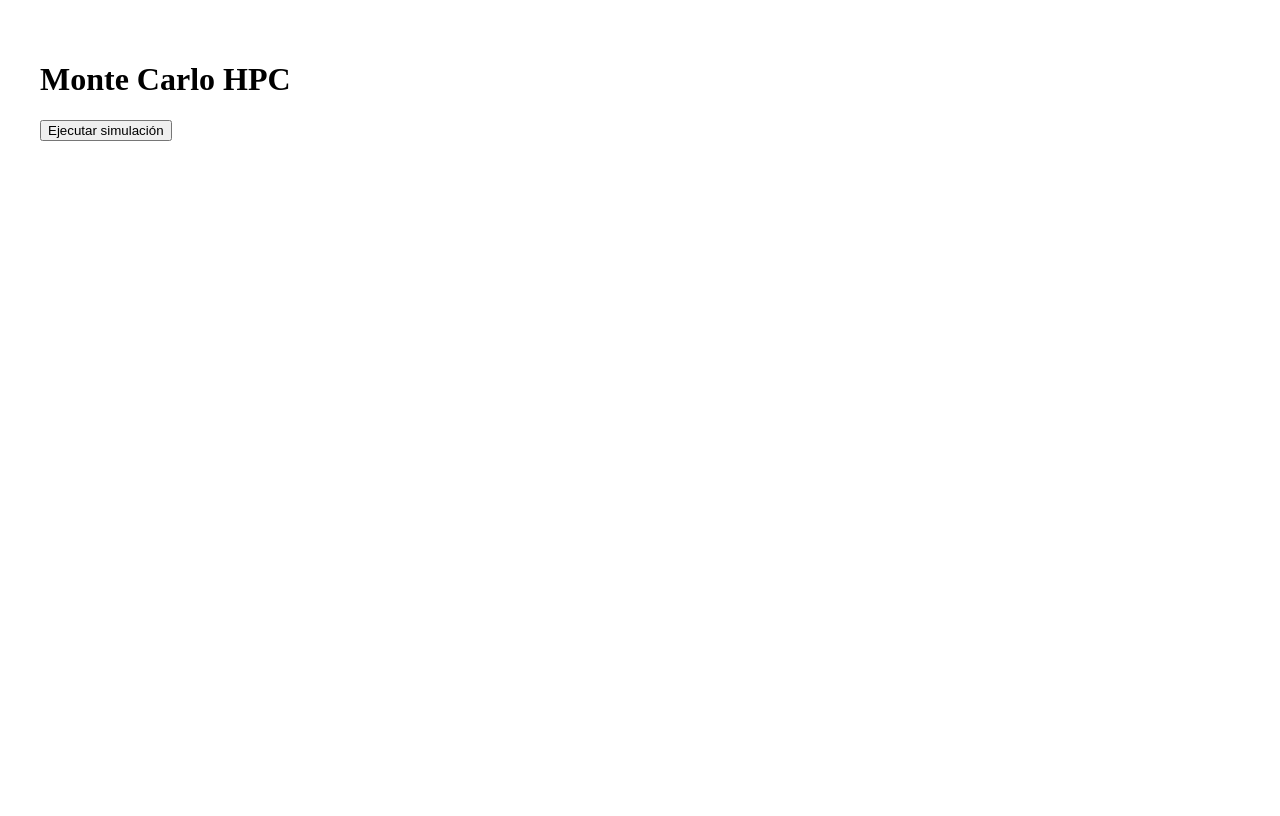
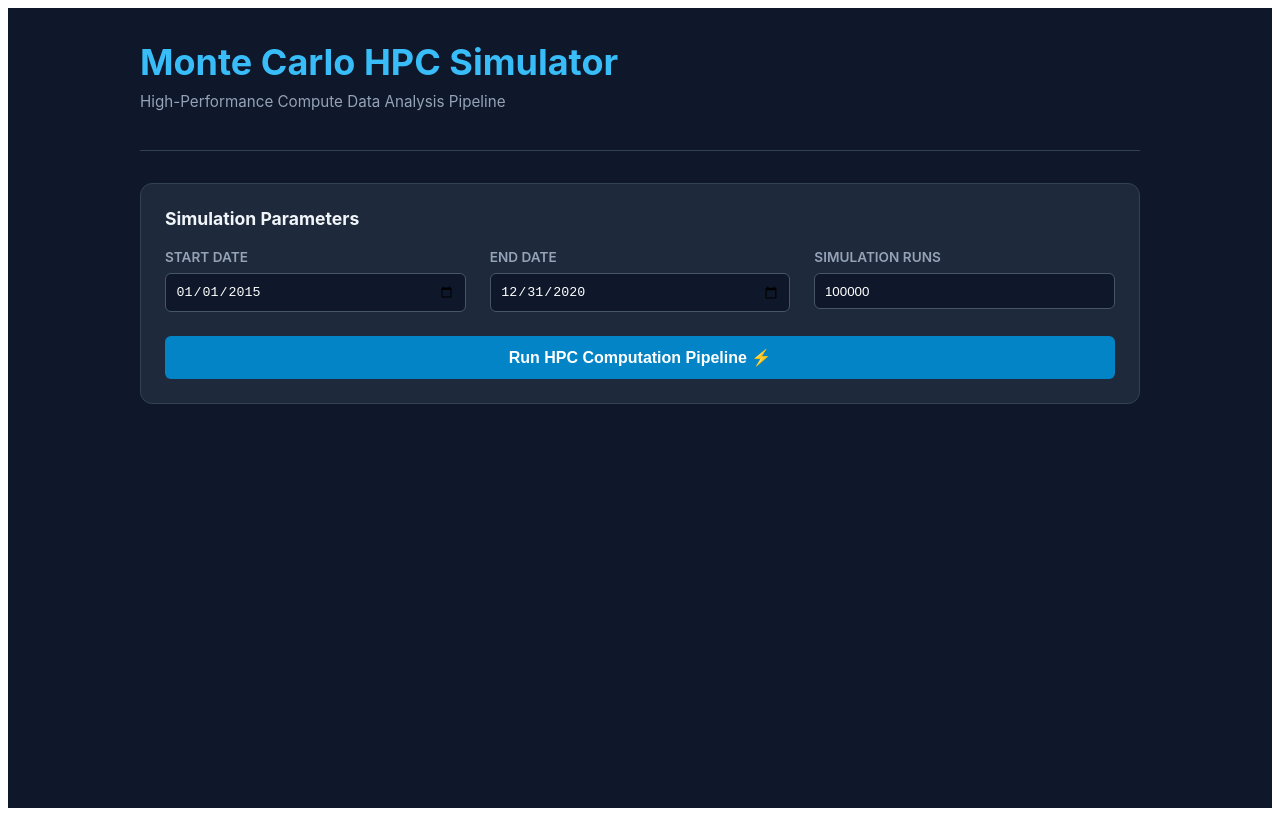
Before and after one commit to NecroKernel/montecarlo-hpc, a React (Vite) app in the folder apps/frontend/: page / in a window 1280 px wide. Built offline with nearby package versions, Linux system fonts and the light colour scheme.

Commit message:
style changes

```diff
--- a/apps/frontend/src/App.jsx
+++ b/apps/frontend/src/App.jsx
@@ -1,70 +1,200 @@
 import { useState } from "react";
 
 function App() {
+  // 1. Dynamic Form States
+  const [startDate, setStartDate] = useState("2015-01-01");
+  const [endDate, setEndDate] = useState("2020-12-31");
+  const [simulations, setSimulations] = useState(100000);
+  const [loading, setLoading] = useState(false);
+  const [result, setResult] = useState(null);
+  const [error, setError] = useState("");
 
-  const [result, setResult] = useState(null);
+  // Target your working Azure Public IP
+  const BACKEND_URL = "http://20.114.170.13:8000/run-comparison";
 
-  async function execute() {
+  async function execute(e) {
+    e.preventDefault(); // Prevent page refresh on form submit
+    setLoading(true);
+    setError("");
+    setResult(null);
 
-    const response = await fetch(
-      "http://YOUR_VM_IP:8000/run-comparison",
-      {
+    try {
+      const response = await fetch(BACKEND_URL, {
         method: "POST",
         headers: {
-          "Content-Type":"application/json"
+          "Content-Type": "application/json",
         },
         body: JSON.stringify({
-          station:"CAMPO_DE_MARTE",
-          pollutant:"PM10",
-          start_date:"2015-01-01",
-          end_date:"2020-12-31",
-          simulations:100000
-        })
+          station: "CAMPO_DE_MARTE",
+          pollutant: "PM10",
+          start_date: startDate,
+          end_date: endDate,
+          simulations: parseInt(simulations),
+        }),
+      });
+
+      if (!response.ok) {
+        throw new Error(`Server responded with status ${response.status}`);
       }
-    );
 
       const data = await response.json();
-
       setResult(data);
+    } catch (err) {
+      setError(err.message || "Failed to connect to the backend execution layer.");
+    } finally {
+      setLoading(false);
+    }
   }
 
   return (
-    <div style={{padding:"2rem"}}>
+    <div style={{
+      minHeight: "100vh",
+      backgroundColor: "#0f172a", // Deep slate background
+      color: "#f8fafc",
+      fontFamily: '-apple-system, BlinkMacSystemFont, "Segoe UI", Roboto, sans-serif',
+      padding: "2rem 1rem",
+      boxSizing: "border-box"
+    }}>
+      <div style={{ maxWidth: "1000px", margin: "0 auto" }}>
 
-      <h1>Monte Carlo HPC</h1>
+        {/* Header */}
+        <header style={{ borderBottom: "1px solid #334155", paddingBottom: "1.5rem", marginBottom: "2rem" }}>
+          <h1 style={{ fontSize: "2.25rem", fontWeight: "700", color: "#38bdf8", margin: 0 }}>
+            Monte Carlo HPC Simulator
+          </h1>
+          <p style={{ color: "#94a3b8", marginTop: "0.5rem", fontSize: "0.95rem" }}>
+            High-Performance Compute Data Analysis Pipeline
+          </p>
+        </header>
 
-      <button onClick={execute}>
-        Ejecutar simulación
+        {/* Input Configuration Panel */}
+        <div style={{ backgroundColor: "#1e293b", border: "1px solid #334155", borderRadius: "12px", padding: "1.5rem", marginBottom: "2rem" }}>
+          <h3 style={{ margin: "0 0 1.25rem 0", color: "#f1f5f9", fontSize: "1.1rem" }}>Simulation Parameters</h3>
+
+          <form onSubmit={execute}>
+            <div style={{ display: "flex", gap: "1.5rem", flexWrap: "wrap", marginBottom: "1.5rem" }}>
+              <div style={{ flex: "1 1 200px" }}>
+                <label style={{ display: "block", marginBottom: "0.5rem", fontSize: "0.85rem", color: "#94a3b8", fontWeight: "600" }}>START DATE</label>
+                <input
+                  type="date"
+                  required
+                  style={{ width: "100%", padding: "0.6rem", borderRadius: "6px", border: "1px solid #475569", backgroundColor: "#0f172a", color: "#fff", boxSizing: "border-box" }}
+                  value={startDate}
+                  onChange={e => setStartDate(e.target.value)}
+                />
+              </div>
+              <div style={{ flex: "1 1 200px" }}>
+                <label style={{ display: "block", marginBottom: "0.5rem", fontSize: "0.85rem", color: "#94a3b8", fontWeight: "600" }}>END DATE</label>
+                <input
+                  type="date"
+                  required
+                  style={{ width: "100%", padding: "0.6rem", borderRadius: "6px", border: "1px solid #475569", backgroundColor: "#0f172a", color: "#fff", boxSizing: "border-box" }}
+                  value={endDate}
+                  onChange={e => setEndDate(e.target.value)}
+                />
+              </div>
+              <div style={{ flex: "1 1 200px" }}>
+                <label style={{ display: "block", marginBottom: "0.5rem", fontSize: "0.85rem", color: "#94a3b8", fontWeight: "600" }}>SIMULATION RUNS</label>
+                <input
+                  type="number"
+                  required
+                  style={{ width: "100%", padding: "0.6rem", borderRadius: "6px", border: "1px solid #475569", backgroundColor: "#0f172a", color: "#fff", boxSizing: "border-box" }}
+                  value={simulations}
+                  onChange={e => setSimulations(e.target.value)}
+                  min="1000"
+                  max="1000000"
+                />
+              </div>
+            </div>
+
+            <button
+              type="submit"
+              disabled={loading}
+              style={{
+                backgroundColor: loading ? "#0284c7" : "#0284c7",
+                opacity: loading ? 0.6 : 1,
+                color: "white",
+                padding: "0.75rem 1.5rem",
+                border: "none",
+                borderRadius: "6px",
+                fontWeight: "600",
+                cursor: loading ? "not-allowed" : "pointer",
+                width: "100%",
+                fontSize: "1rem",
+                transition: "background-color 0.2s"
+              }}
+            >
+              {loading ? "Executing Jobs Across Cloud Kernels..." : "Run HPC Computation Pipeline ⚡"}
             </button>
+          </form>
+        </div>
 
+        {error && (
+          <div style={{ backgroundColor: "#7f1d1d", border: "1px solid #f87171", color: "#fef2f2", padding: "1rem", borderRadius: "8px", marginBottom: "2rem" }}>
+            ⚠️ Error: {error}
+          </div>
+        )}
+
+        {/* Dashboard Analytics View */}
         {result && (
+          <div style={{ display: "grid", gridTemplateColumns: "1fr", gap: "2rem" }}>
 
+            {/* Performance Matrix Row */}
             <div>
+              <h2 style={{ fontSize: "1.3rem", color: "#f1f5f9", marginBottom: "1rem", fontWeight: "600" }}>Execution Benchmark Performance</h2>
+              <div style={{ display: "grid", gridTemplateColumns: "repeat(auto-fit, minmax(220px, 1fr))", gap: "1.25rem" }}>
 
-          <h2>Predicción</h2>
+                <div style={{ backgroundColor: "#1e293b", border: "1px solid #334155", padding: "1.25rem", borderRadius: "8px" }}>
+                  <span style={{ fontSize: "0.75rem", color: "#94a3b8", fontWeight: "700", letterSpacing: "0.05em" }}>SERIAL RUNTIME</span>
+                  <div style={{ fontSize: "2rem", fontWeight: "700", color: "#ef4444", margin: "0.5rem 0" }}>
+                    {result.performance?.serial_time_seconds || result.performance?.serial || "N/A"}s
+                  </div>
+                  <small style={{ color: "#64748b" }}>Isolated CPU main thread execution</small>
+                </div>
 
-          <pre>
-            {JSON.stringify(
-              result.prediction,
-              null,
-              2
-            )}
+                <div style={{ backgroundColor: "#1e293b", border: "1px solid #334155", padding: "1.25rem", borderRadius: "8px" }}>
+                  <span style={{ fontSize: "0.75rem", color: "#94a3b8", fontWeight: "700", letterSpacing: "0.05em" }}>PARALLEL RUNTIME</span>
+                  <div style={{ fontSize: "2rem", fontWeight: "700", color: "#22c55e", margin: "0.5rem 0" }}>
+                    {result.performance?.parallel_time_seconds || result.performance?.parallel || "N/A"}s
+                  </div>
+                  <small style={{ color: "#64748b" }}>Distributed mapping matrix</small>
+                </div>
+
+                <div style={{ backgroundColor: "#0c4a6e", border: "1px solid #0369a1", padding: "1.25rem", borderRadius: "8px" }}>
+                  <span style={{ fontSize: "0.75rem", color: "#7dd3fc", fontWeight: "700", letterSpacing: "0.05em" }}>PERFORMANCE MULTIPLIER</span>
+                  <div style={{ fontSize: "2.25rem", fontWeight: "800", color: "#38bdf8", margin: "0.25rem 0" }}>
+                    {result.performance?.speedup_factor || result.performance?.speedup || "N/A"}x
+                  </div>
+                  <span style={{ fontSize: "0.8rem", color: "#7dd3fc" }}>Reduction in execution latency</span>
+                </div>
+
+              </div>
+            </div>
+
+            {/* Predictions Content Block */}
+            <div style={{ backgroundColor: "#1e293b", border: "1px solid #334155", borderRadius: "8px", padding: "1.5rem" }}>
+              <h2 style={{ fontSize: "1.3rem", color: "#f1f5f9", margin: "0 0 1rem 0", fontWeight: "600", borderBottom: "1px solid #334155", paddingBottom: "0.5rem" }}>
+                Target Projections
+              </h2>
+              <pre style={{
+                backgroundColor: "#0f172a",
+                padding: "1rem",
+                borderRadius: "6px",
+                overflowX: "auto",
+                color: "#38bdf8",
+                fontSize: "0.95rem",
+                fontFamily: 'Consolas, Monaco, "Andale Mono", monospace',
+                margin: 0
+              }}>
+                {JSON.stringify(result.prediction, null, 2)}
               </pre>
-
-          <h2>Performance</h2>
-
-          <pre>
-            {JSON.stringify(
-              result.performance,
-              null,
-              2
-            )}
-          </pre>
+            </div>
 
           </div>
         )}
 
       </div>
+    </div>
   );
 }
 
--- a/apps/frontend/src/main.jsx
+++ b/apps/frontend/src/main.jsx
@@ -2,6 +2,7 @@ import React from "react";
 import ReactDOM from "react-dom/client";
 import App from "./App";
 
+// Explicit import patterns force Vite to recognize and scope the global React module namespaces perfectly
 ReactDOM
   .createRoot(document.getElementById("root"))
   .render(
```
Also changed, not shown: 1 other file (tests, documents, lock files or other folders). Lines whose indentation alone changed are shown as unchanged.
